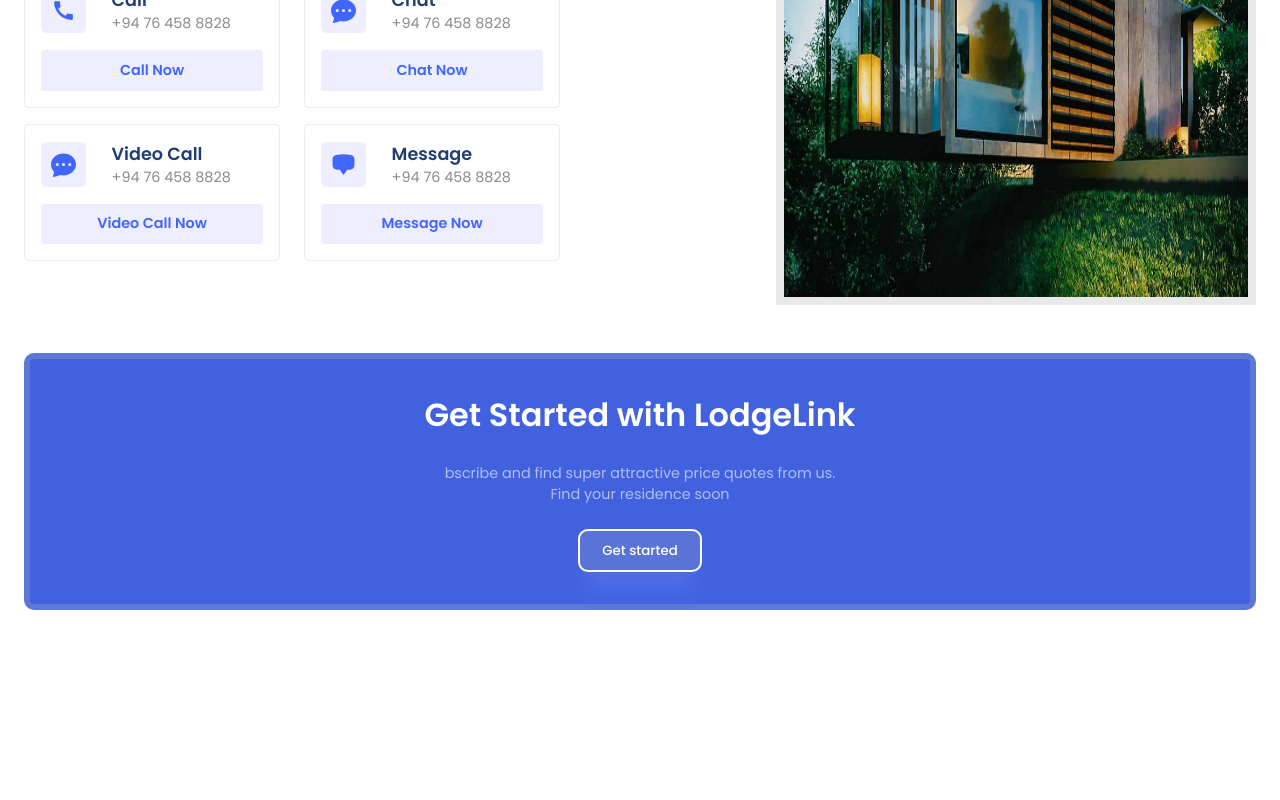
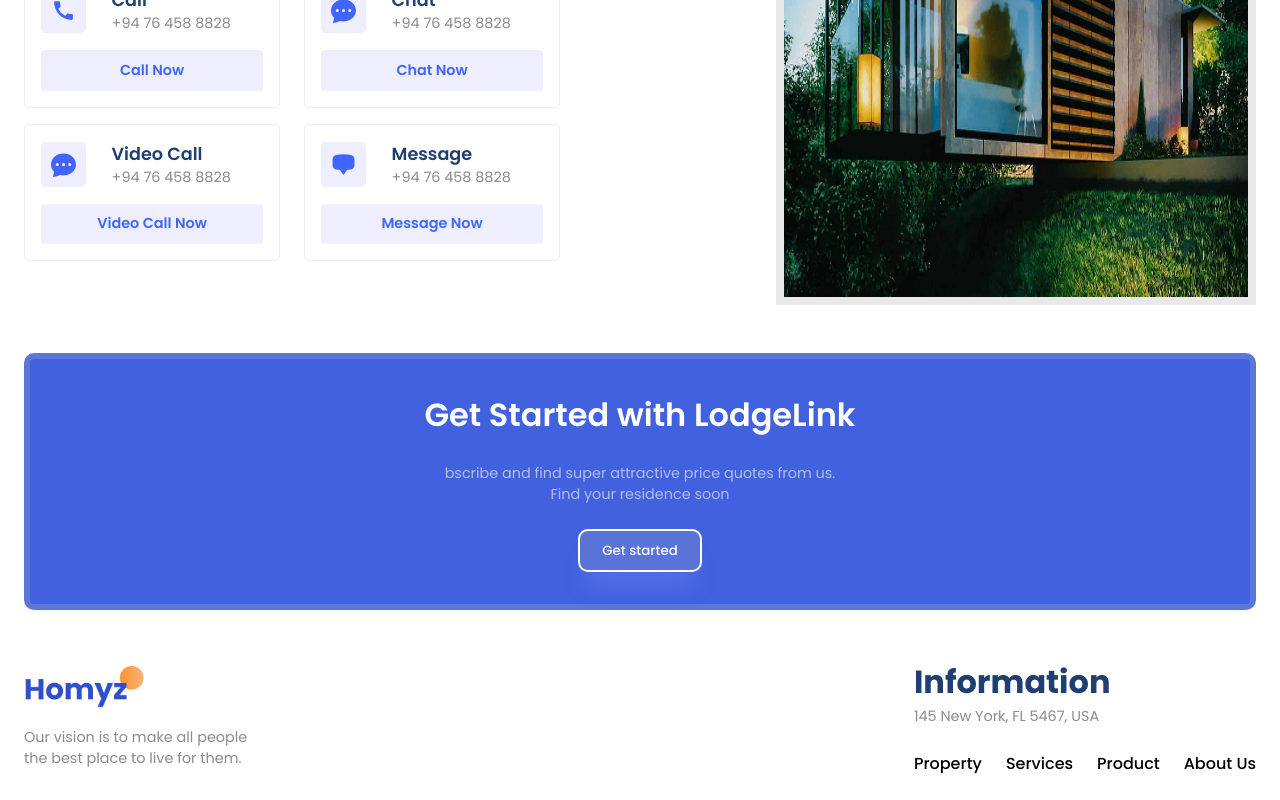
Before and after one commit to Dinujaya-Sandaruwan/LodgeLink, a React (Vite) app: page / in a window 1280 px wide. Shown: the part 2261-3061 px from the top of the page. Before the commit the page ends 2895 px from the top, so only its background shows below. Built offline with nearby package versions, Linux system fonts and the light colour scheme.

Commit message:
Build: Footer

```diff
--- a/src/App.jsx
+++ b/src/App.jsx
@@ -7,6 +7,7 @@
 import Value from "./components/Value";
 import Contact from "./components/Contact";
 import GetSrarted from "./components/GetStarted";
+import Footer from "./components/Footer";
 
 function App() {
   return (
@@ -21,6 +22,7 @@
       <Value />
       <Contact />
       <GetSrarted />
+      <Footer />
     </div>
   );
 }
--- /dev/null
+++ b/src/components/Footer.jsx
@@ -0,0 +1,29 @@
+import React from "react";
+
+const Footer = () => {
+  return (
+    <section className="f-wrapper">
+      <div className="f-container">
+        <div className="f-left">
+          <img src="./logo2.png" alt="" width={120} />
+          <span>
+            Our vision is to make all people <br />
+            the best place to live for them.
+          </span>
+        </div>
+        <div className="f-right">
+          <span>Information</span>
+          <span>145 New York, FL 5467, USA</span>
+          <div className="f-menu">
+            <span>Property</span>
+            <span>Services</span>
+            <span>Product</span>
+            <span>About Us</span>
+          </div>
+        </div>
+      </div>
+    </section>
+  );
+};
+
+export default Footer;
--- /dev/null
+++ b/src/scss/layout/_footer.scss
@@ -0,0 +1,36 @@
+.f-wrapper {
+  .f-container {
+    @extend .paddings;
+    @extend .innerWidth;
+    @extend .flexCenter;
+
+    justify-content: space-between;
+
+    .f-left {
+      @extend .flexColStart;
+      gap: 1rem;
+
+      & > span {
+        @extend .secondaryText;
+      }
+    }
+
+    .f-right {
+      @extend .flexColStart;
+
+      & > span:nth-child(1) {
+        @extend .primaryText;
+      }
+      & > span:nth-child(2) {
+        @extend .secondaryText;
+      }
+
+      .f-menu {
+        @extend .flexCenter;
+        gap: 1.5rem;
+        margin-top: 1.5rem;
+        font-weight: 500;
+      }
+    }
+  }
+}
--- a/src/scss/layout/_index.scss
+++ b/src/scss/layout/_index.scss
@@ -5,3 +5,4 @@
 @import "value";
 @import "contact";
 @import "getStarted";
+@import "footer";
```
